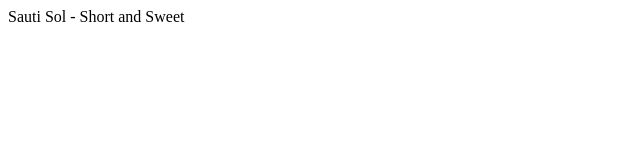
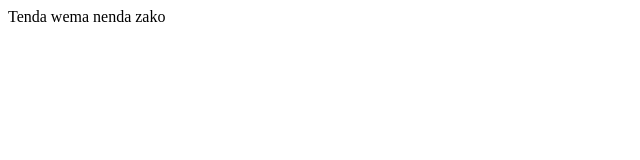
Before and after one commit to KariukiMahugu/runtimeclubpage, a plain HTML site: page index.html in a window 1280 px wide. Shown: the full height of the page, 0-640 px from the left. Drawn offline with Linux system fonts and the light colour scheme.

Commit message:
Chipukeezy

```diff
--- a/index.html
+++ b/index.html
@@ -4,6 +4,6 @@
 			<title> Antony Muga</title>
 	</head>
 	<body>
-		Sauti Sol - Short and Sweet
+		Tenda wema nenda zako
 	</body>
 </html>
```
